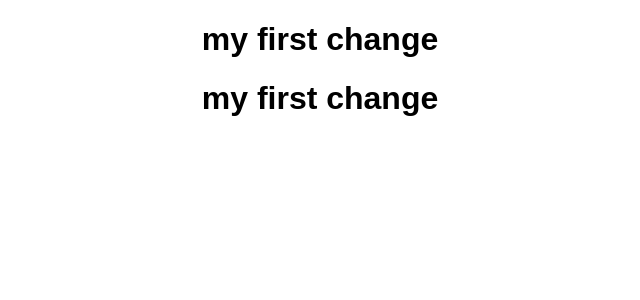
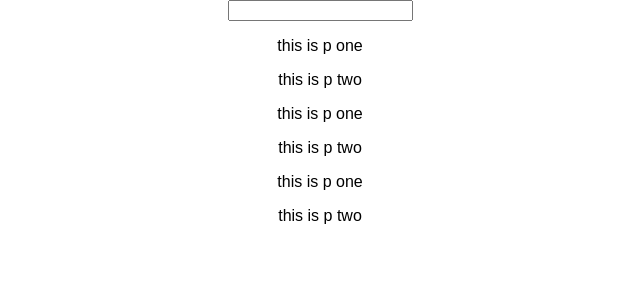
Before and after one commit to Chandan-Saini/react-app-old-script-1.1.5-prctc, a React (Create React App) app: page / in a window 1280 px wide. Shown: the top 300 px of the page, without its empty margins (320-960 px from the left). Built offline with nearby package versions, Linux system fonts and the light colour scheme.

Commit message:
made comp and displayed

```diff
--- a/src/App.js
+++ b/src/App.js
@@ -1,12 +1,17 @@
 import React, { Component } from "react";
 import "./App.css";
+import UserInput from "./UserInput/UserInput"
+import UserOutput from "./UserOutput/UserOutput"
 
 class App extends Component {
   render() {
     return (
       <div className="App">
-        <h1>my first change</h1>
-        <h1>my first change</h1>
+
+        <UserInput />
+        <UserOutput  />
+        <UserOutput />
+        <UserOutput />
       </div>
     );
   }
--- a/src/UserInput/UserInput.js
+++ b/src/UserInput/UserInput.js
@@ -0,0 +1,8 @@
+import React from "react"
+
+const userInput=()=>{
+
+    return <input type="text" />
+}
+
+export default userInput
--- a/src/UserOutput/UserOutput.js
+++ b/src/UserOutput/UserOutput.js
@@ -0,0 +1,13 @@
+import React from "react"
+
+const userOutput=(props)=>{
+
+    return (
+    <div>
+        <p>this  is p one</p>
+        <p>this is p two</p>
+    </div>
+    )
+}
+
+export default userOutput
```
